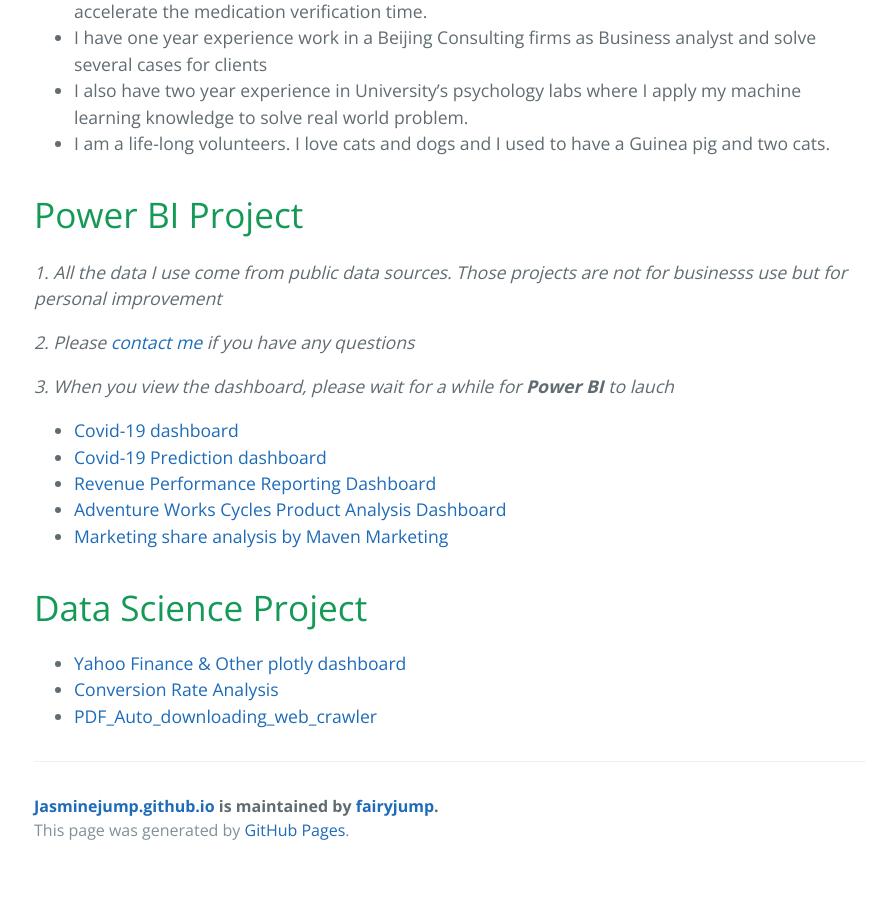
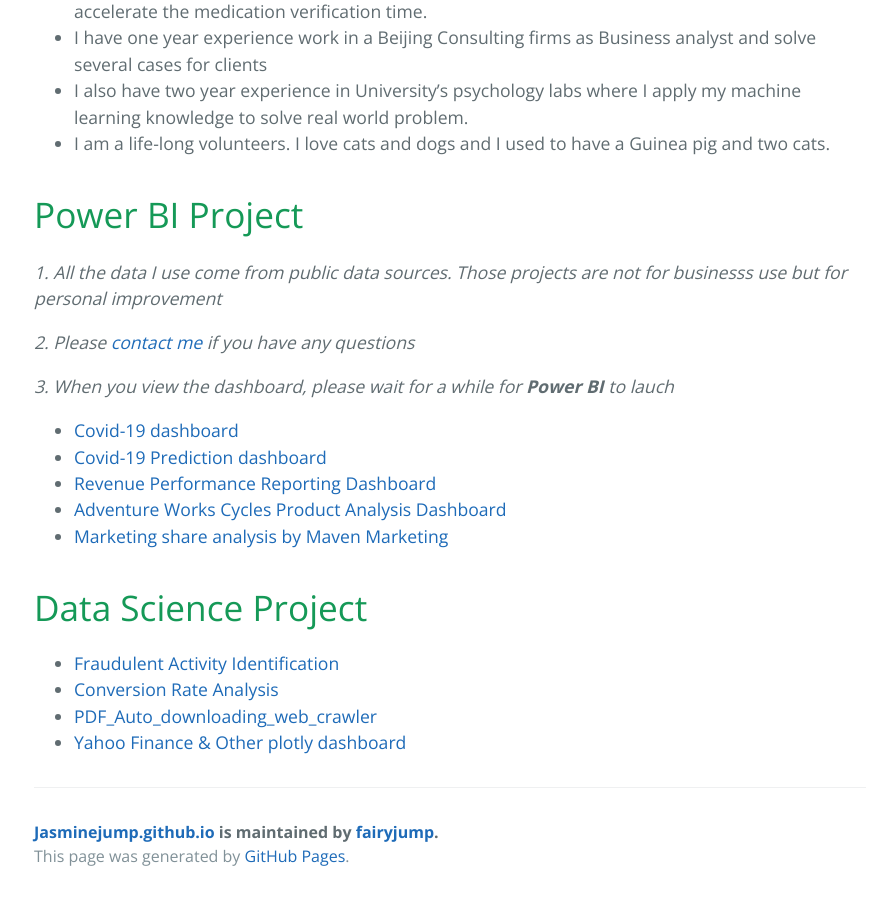
Before and after one commit to fairyjump/Jasminejump.github.io, a Jekyll site: the page built from index.md, in a window 1280 px wide and 900 px high, scrolled down 788 px. Shown: the whole window, without its empty margins (190-1070 px from the left). Built offline with Jekyll 4.4.1, drawn with Linux system fonts in a browser that asks for light colours; before the commit the page ends 1662 px from its top, so only the background shows below that.

Commit message:
Update index.md

```diff
--- a/index.md
+++ b/index.md
@@ -30,6 +30,7 @@
 - [Marketing share analysis by Maven Marketing](https://app.powerbi.com/view?r=eyJrIjoiZjc4ZDI5ODYtN2VmZC00ZWNlLWEzMDEtOGM5MTg1ODZhY2I4IiwidCI6ImI5M2NiYzNlLTY2MWQtNDA1OC04NjkzLWE4OTdiOTI0YjhkNyIsImMiOjF9)
 
 #  Data Science Project
-- [Yahoo Finance & Other plotly dashboard](/Plotly_dash/README.md)
+- [Fraudulent Activity Identification](/jas_fraud.html)
 - [Conversion Rate Analysis](/Conversion/Conversion_Rate.html)
 - [PDF_Auto_downloading_web_crawler](/PDF_webscrapping.html)
+- [Yahoo Finance & Other plotly dashboard](/Plotly_dash/README.md)
```
